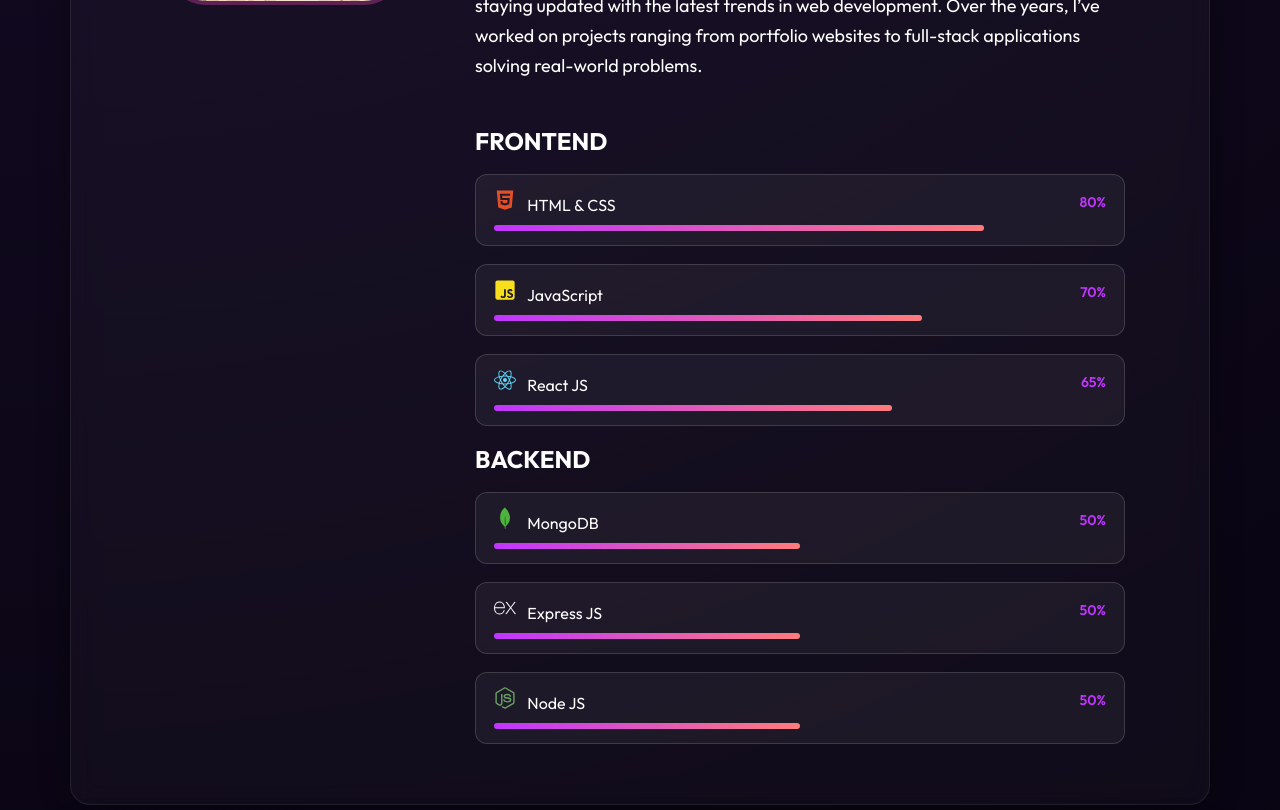
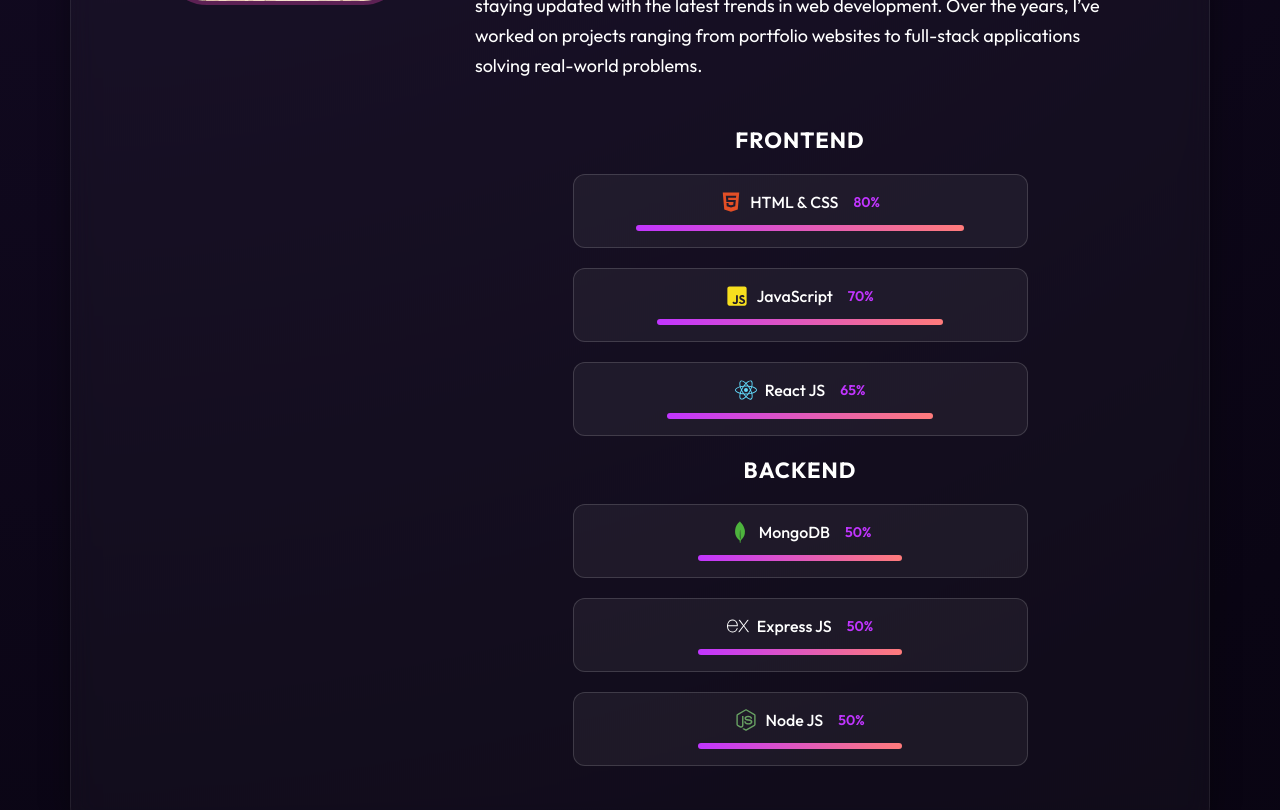
Before and after one commit to vaishnavikolekar1516/portfolio-react, a React (Vite) app: page / in a window 1280 px wide. Shown: the part 1400-2210 px from the top of the page. Built offline with nearby package versions, Linux system fonts and the light colour scheme.

Commit message:
name fix

```diff
--- a/src/Components/About/About.css
+++ b/src/Components/About/About.css
@@ -80,13 +80,27 @@
   line-height:30px;
 }
 
-/* SKILLS */
+/* SKILLS SECTION */
 
 .about-skills{
   display:flex;
   flex-direction:column;
-  gap:18px;
+  align-items:center;
+  gap:20px;
   margin-top:10px;
+  width:100%;
+}
+
+/* SKILL HEADING */
+
+.about-heading{
+  width:100%;
+  text-align:center;
+}
+
+.about-heading h2{
+  font-size:22px;
+  letter-spacing:1px;
 }
 
 /* SKILL CARD */
@@ -95,16 +109,17 @@
   background: rgba(255,255,255,0.05);
   border: 1px solid rgba(255,255,255,0.15);
   border-radius: 12px;
-  padding: 14px 18px;
+  padding: 16px 22px;
   display:flex;
   flex-direction:column;
-  gap:10px;
+  gap:12px;
   transition:0.3s ease;
+  width:70%;
 }
 
 .about-skill:hover{
   border-color:#c135ff;
-  box-shadow:0 0 12px rgba(193,53,255,0.4);
+  box-shadow:0 0 15px rgba(193,53,255,0.5);
   transform:translateY(-4px);
 }
 
@@ -112,9 +127,28 @@
 
 .skill-header{
   display:flex;
-  justify-content:space-between;
+  justify-content:center;
   align-items:center;
+  gap:15px;
+  font-weight:500;
+  transition:0.3s;
 }
+
+/* HOVER EFFECT ON SKILL NAME */
+
+.skill-header p{
+  display:flex;
+  align-items:center;
+  gap:8px;
+  transition:0.3s;
+}
+
+.about-skill:hover .skill-header p{
+  color:#ff7bff;
+  text-shadow:0 0 8px rgba(255,123,255,0.8);
+}
+
+/* PERCENTAGE */
 
 .skill-header span{
   font-size:14px;
@@ -129,13 +163,13 @@
   height:6px;
   border-radius:6px;
   background:linear-gradient(90deg,#c135ff,#ff7b7b);
+  margin:auto;
 }
 
 /* ICONS */
 
 .skill-icon{
   font-size:22px;
-  margin-right:8px;
 }
 
 .skill-icon.html{color:#e34f26}
@@ -164,6 +198,10 @@
   height:300px;
 }
 
+.about-skill{
+  width:85%;
+}
+
 }
 
 /* MOBILE */
@@ -189,6 +227,10 @@
   line-height:26px;
 }
 
+.about-skill{
+  width:100%;
+}
+
 }
 
 /* SMALL PHONES */
```
